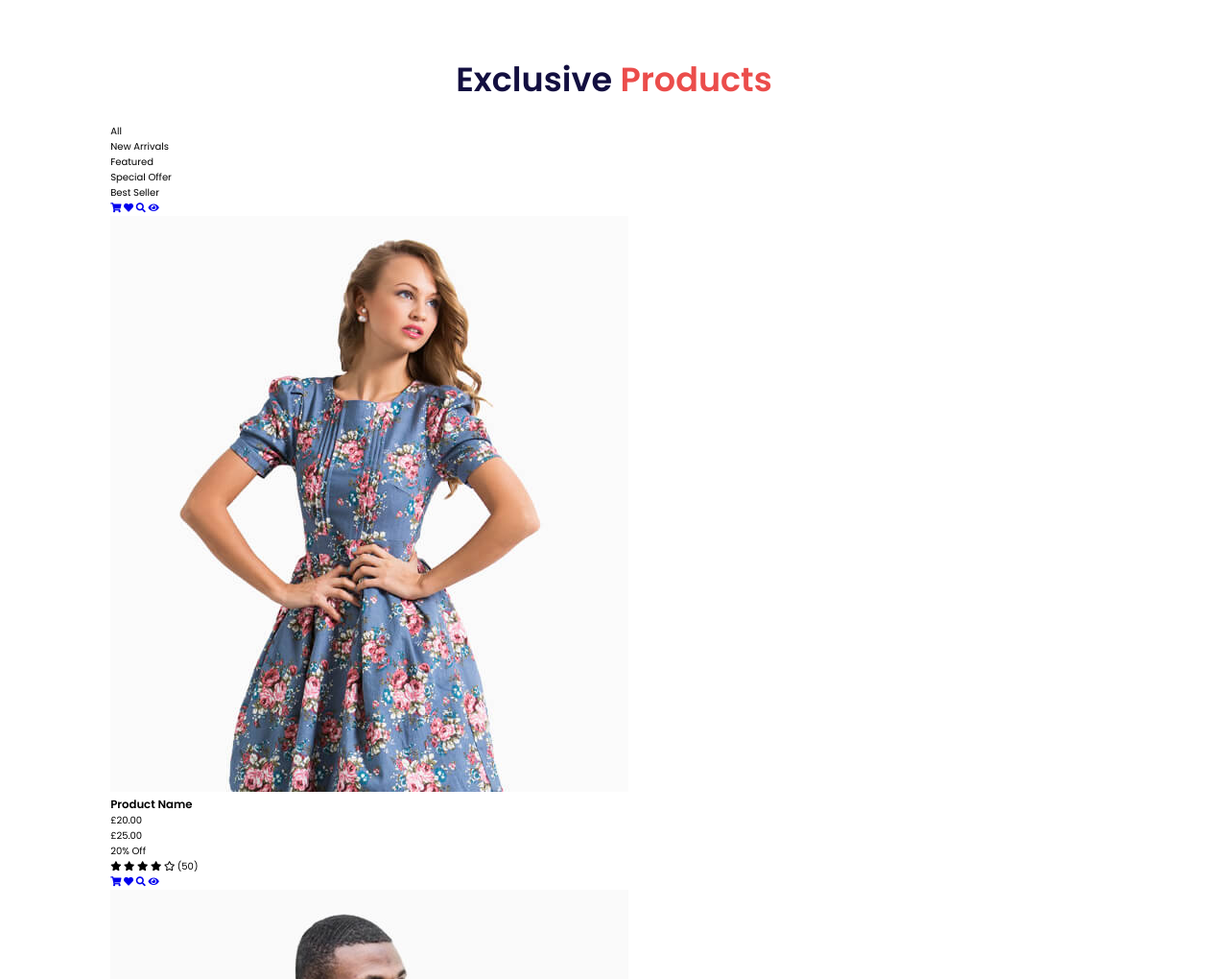
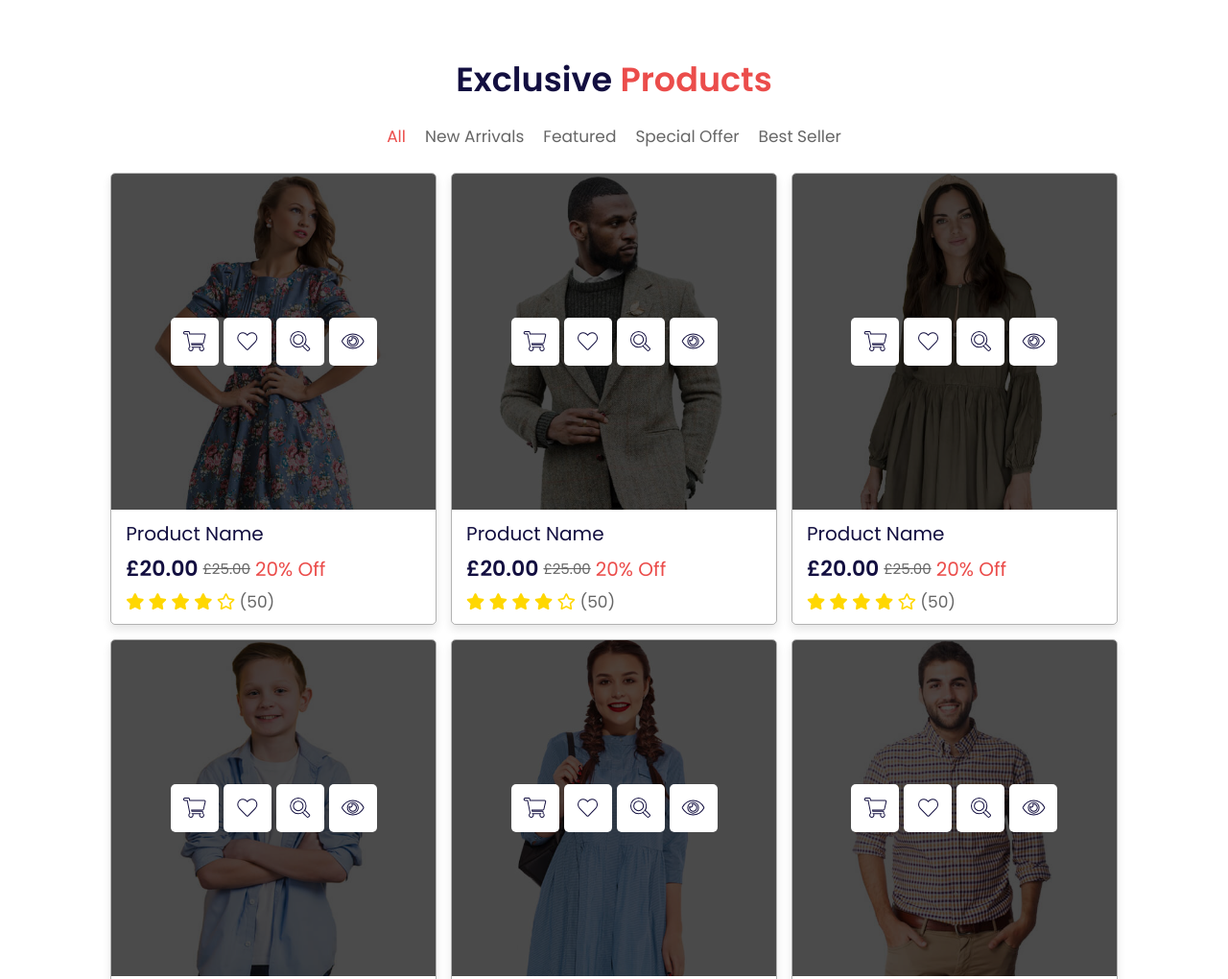
Before and after one commit to RodicaNegura/fashion-website-HTML--SASS---JavaScript, a plain HTML site: page index.html in a window 1280 px wide. Shown: the part 960-1980 px from the top of the page at 96% size. Drawn offline with nearby package versions, Linux system fonts and the light colour scheme.

Commit message:
styleing section products

```diff
--- a/css/style.scss
+++ b/css/style.scss
@@ -265,6 +265,131 @@ section {
   }
 }
 
+.products {
+
+  .filter-buttons {
+    display: flex;
+    flex-wrap: wrap;
+    justify-content: center;
+    padding-bottom: 2.5rem;
+    gap: 2rem;
+
+    .buttons {
+      font-size: 1.7rem;
+      color: $light-color;
+      cursor: pointer;
+
+      &:hover,
+      &.active {
+        color: $red;
+      }
+    }
+  }
+
+  .box-container {
+    display: flex;
+    flex-wrap: wrap;
+    gap: 1.5rem;
+    justify-content: center;
+
+    .box {
+      flex: 1 1 26rem;
+      border-radius: 0.5rem;
+      overflow: hidden;
+      position: relative;
+      box-shadow: $box-shadow;
+      border: $border;
+
+      .icons {
+        display: flex;
+        align-items: center;
+        justify-content: center;
+        background: rgba(0, 0, 0, 0.7);
+        height: 35rem;
+        width: 100%;
+        position: absolute;
+        top: 0;
+        left: 0;
+        gap: 0.5rem;
+        z-index: 1;
+
+        a {
+          font-size: 2rem;
+          height: 5rem;
+          width: 5rem;
+          line-height: 5rem;
+          text-align: center;
+          background: #fff;
+          border-radius: 0.5rem;
+          @extend %text-stroke;
+        }
+      }
+
+      .image {
+        height: 35rem;
+        width: 100%;
+        overflow: hidden;
+
+        img {
+          height: 100%;
+          width: 100%;
+          object-fit: cover;
+        }
+      }
+
+      &:hover .image img {
+        transform: scale(1.1);
+      }
+
+      .content {
+        padding: 1rem 1.5rem;
+
+        h3 {
+          font-size: 2rem;
+          color: $black;
+          font-weight: normal;
+        }
+
+        .price {
+          padding: 0.5rem 0;
+          display: flex;
+          gap: 0.5rem;
+          align-items: center;
+
+          .amount {
+            font-size: 2.2rem;
+            font-weight: bolder;
+            color: $black;
+          }
+
+          .cut {
+            font-size: 1.5rem;
+            text-decoration: line-through;
+            color: $light-color;
+          }
+
+          .offer {
+            font-size: 2rem;
+            color: $red;
+          }
+        }
+
+        .stars {
+          font-size: 1.7rem;
+
+          i {
+            color: gold;
+          }
+
+          span {
+            color: $light-color;
+          }
+        }
+      }
+    }
+  }
+}
+
 
 
 
@@ -334,6 +459,10 @@ section {
     font-size: 50%;
   }
 
+  .heading {
+    font-size: 3rem;
+  }
+
   .banner-container .banner .content {
     right: 2rem;
 
--- a/index.html
+++ b/index.html
@@ -84,7 +84,7 @@
     <section class="products" id="products">
       <h1 class="heading"> exclusive <span>products</span> </h1>
       <div class="filter-buttons">
-        <div class="buttons" data-filter="all">all</div>
+        <div class="buttons active" data-filter="all">all</div>
         <div class="buttons" data-filter="arrivals">new arrivals</div>
         <div class="buttons" data-filter="featured">featured</div>
         <div class="buttons" data-filter="special">special offer</div>
```
Also changed, not shown: css/style.css, 1 other file.
